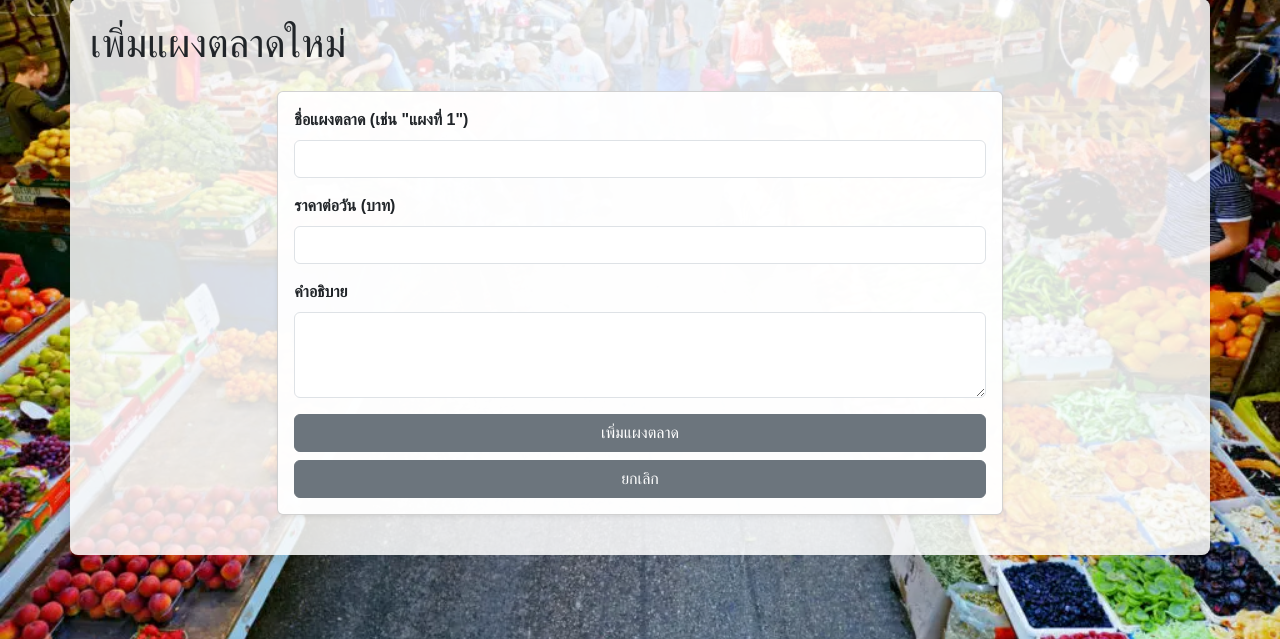
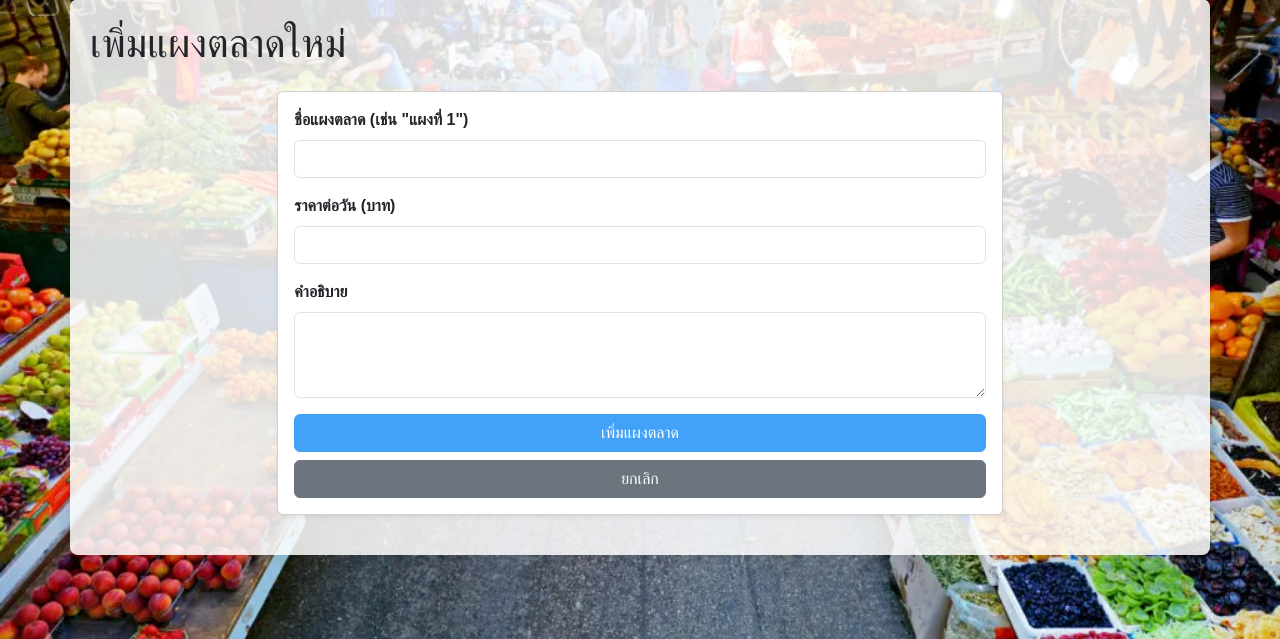
Before and after one commit to zutterjostar-dotcom/market-stall-booking-app, a Flask app: page /admin/stalls/add in a window 1280 px wide. Shown: the part 161-800 px from the top of the page. Run offline with Flask 3, Linux system fonts and the light colour scheme; a user stored in the database is signed in.

Commit message:
Improved readability and button styling

```diff
--- a/static/css/style.css
+++ b/static/css/style.css
@@ -17,13 +17,13 @@ body {
 }
 
 .btn-primary {
-    background-color: #6c757d;
-    border-color: #6c757d;
+    background-color: #41a2f7;
+    border-color: #41a2f7;
 }
 
 .btn-primary:hover {
-    background-color: #5a6268;
-    border-color: #545b62;
+    background-color: #0091ff;
+    border-color: #0080ff;
 }
 
 .booking-success-message {
@@ -52,7 +52,3 @@ body {
     margin-top: 20px;
     margin-bottom: 20px;
 }
-
-.card {
-    background-color: rgba(255, 255, 255, 0.95);
-}
```
